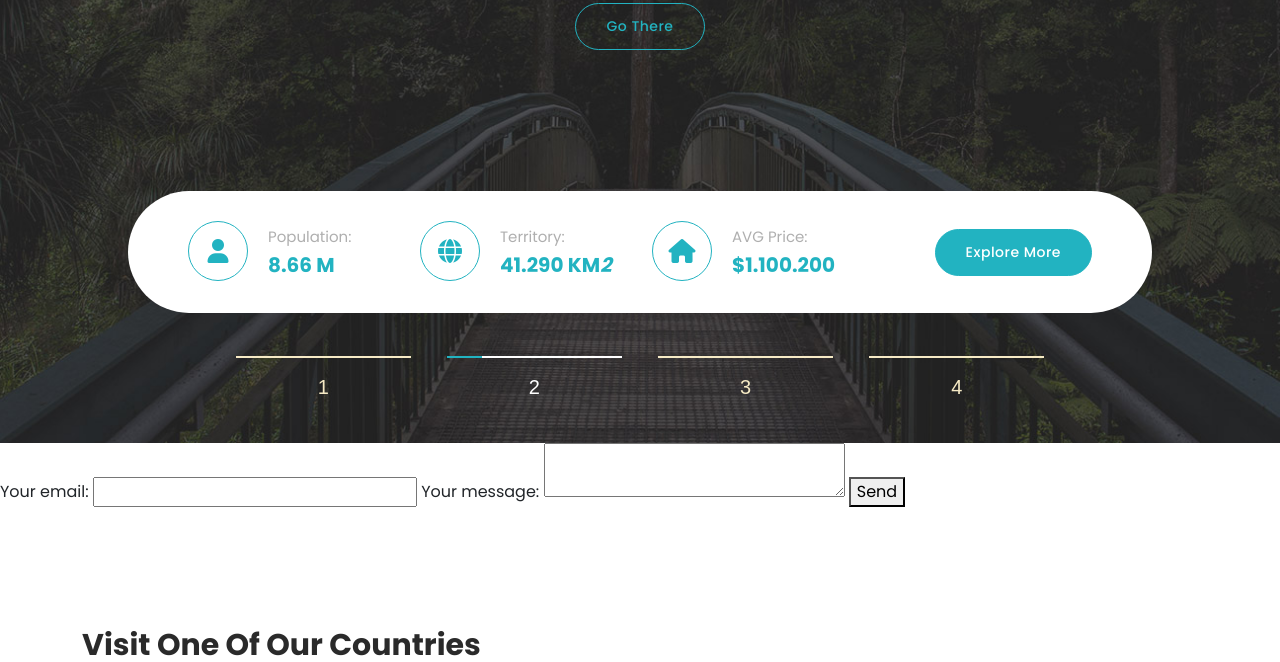
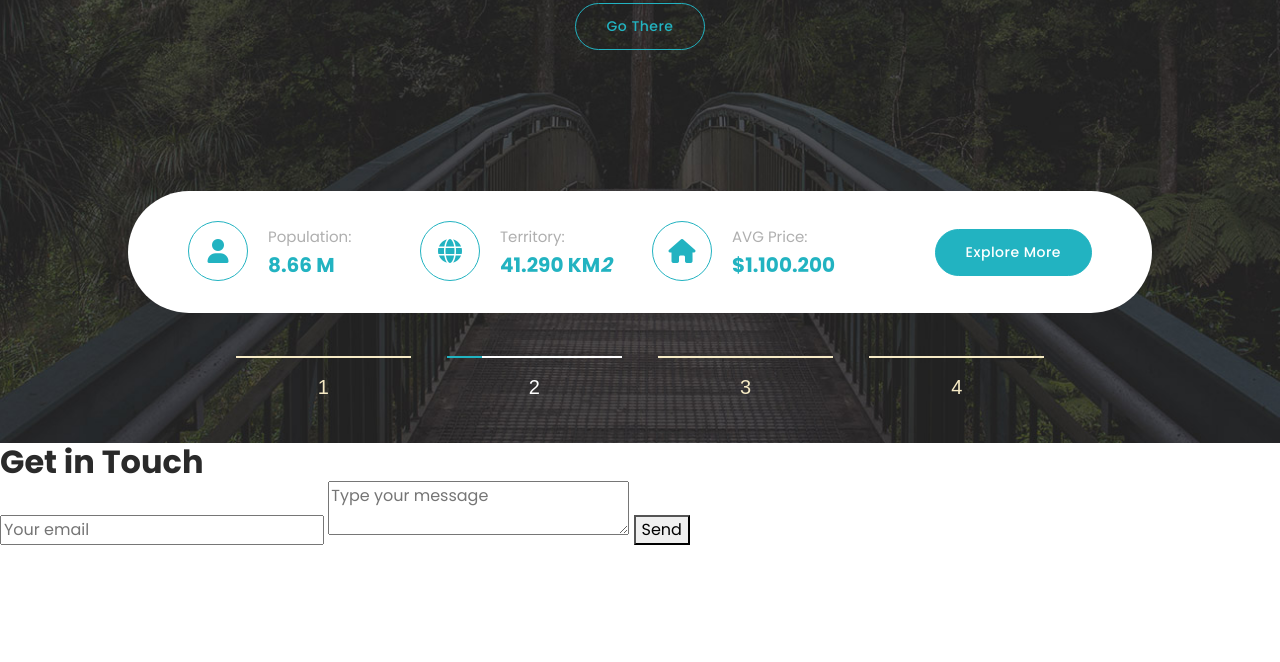
Before and after one commit to perzcars/perzcars.github.io-, a plain HTML site: page index.html in a window 1280 px wide. Shown: the part 357-1019 px from the top of the page. Drawn offline with nearby package versions, Linux system fonts and the light colour scheme.

Commit message:
editing form

```diff
--- a/index.html
+++ b/index.html
@@ -239,22 +239,17 @@
   </section>
   <!-- ***** Main Banner Area End ***** -->
 
-<!-- modify this form HTML and place wherever you want your form -->
-<form
-  action="https://formspree.io/f/mjgjjjvq"
-  method="POST"
->
-  <label>
-    Your email:
-    <input type="email" name="email">
-  </label>
-  <label>
-    Your message:
-    <textarea name="message"></textarea>
-  </label>
-  <!-- your other form fields go here -->
-  <button type="submit">Send</button>
-</form>
+  <div id="contact">
+        <h2>Get in Touch</h2>
+        <div id="contact-form">
+                <form action="https://formspree.io/f/mjgjjjvq" method="POST">
+                <input type="hidden" name="_subject" value="Contact request from personal website" />
+                <input type="email" name="_replyto" placeholder="Your email" required>
+                <textarea name="message" placeholder="Type your message" required></textarea>
+                <button type="submit">Send</button>
+            </form>
+        </div>
+    </div>
 
 
   <div class="visit-country">
```
